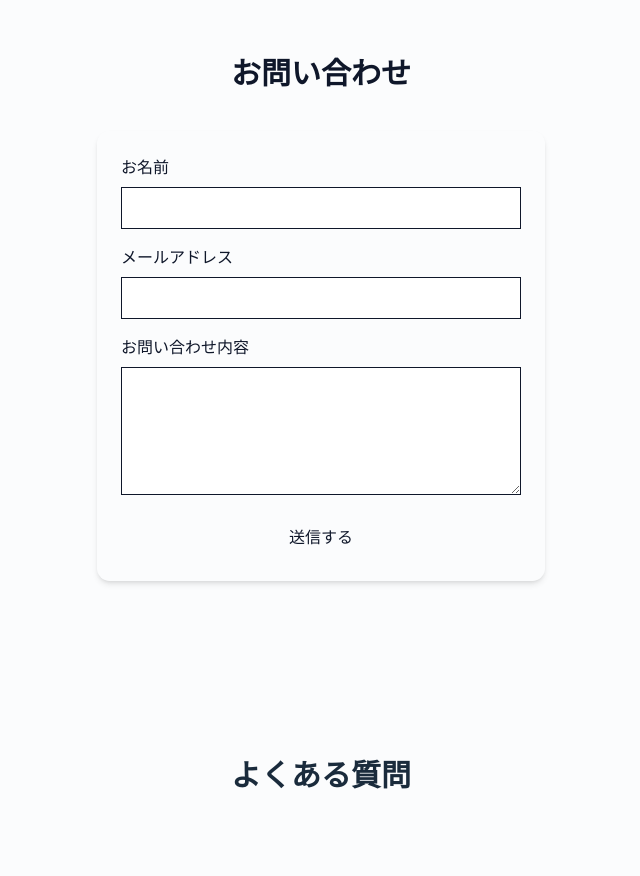
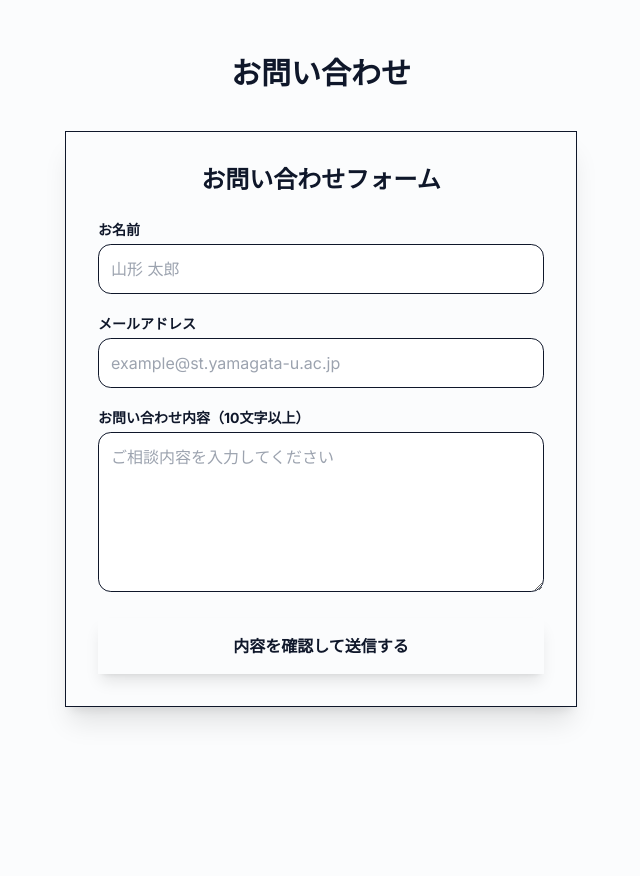
Before and after one commit to taira-syoma/goodjj-clinic, a Next.js app: page / in a window 1280 px wide. Shown: the part 4240-5116 px from the top of the page, without its empty margins (319-959 px from the left). Built offline with nearby package versions, Linux system fonts and the light colour scheme.

Commit message:
feat: add contact form validation with zod

```diff
--- a/app/actions.ts
+++ b/app/actions.ts
@@ -1,23 +1,45 @@
-"use server"; // サーバー側で動くことを宣言
+"use server"; // 必須：サーバー側で動かす宣言
 
 import { Resend } from "resend";
+import { z } from "zod";
+
+// 1. 入力ルールの定義（Zod）
+const ContactSchema = z.object({
+  name: z.string().min(2, "お名前は2文字以上で入力してください"),
+  email: z.string().email("有効なメールアドレスを入力してください"),
+  message: z.string().min(10, "内容は10文字以上で入力してください"),
+});
 
 const resend = new Resend(process.env.RESEND_API_KEY);
 
 export async function sendEmail(formData: FormData) {
-  const name = formData.get("name") as string;
-  const email = formData.get("email") as string;
-  const message = formData.get("message") as string;
+  // 2. 入力内容のバリデーション実行
+  const validatedFields = ContactSchema.safeParse({
+    name: formData.get("name"),
+    email: formData.get("email"),
+    message: formData.get("message"),
+  });
+
+  // チェックに失敗した場合
+  if (!validatedFields.success) {
+    return {
+      success: false,
+      errors: validatedFields.error.flatten().fieldErrors,
+    };
+  }
+
+  const { name, email, message } = validatedFields.data;
 
   try {
+    // 3. 全てOKならメール送信
     await resend.emails.send({
-      from: "Clinic Site <onboarding@resend.dev>", // 最初はこのまま
-      to: "m241549@st.yamagata-u.ac.jp", // 自分が受け取りたいアドレス
+      from: "onboarding@resend.dev",
+      to: "m241549@st.yamagata-u.ac.jp", // あなたの大学アドレス
       subject: `【お問い合わせ】${name}様より`,
       text: `名前: ${name}\nメール: ${email}\n内容: ${message}`,
     });
     return { success: true };
   } catch (error) {
-    return { success: false };
+    return { success: false, message: "通信エラーが発生しました" };
   }
 }
--- a/components/ContactForm.tsx
+++ b/components/ContactForm.tsx
@@ -1,38 +1,86 @@
-"use client"; // ユーザーが入力するのでクライアント側
+"use client";
+import { useState } from "react";
 import { sendEmail } from "@/app/actions";
-import { useState } from "react";
 
 export default function ContactForm() {
   const [status, setStatus] = useState("");
+  const [errors, setErrors] = useState<any>({}); // 各項目のエラーメッセージを保存する場所
 
-  async function handleSubmit(formData: FormData) {
+  async function handleFormSubmit(formData: FormData) {
     setStatus("送信中...");
+    setErrors({}); // 前回の表示を一度リセット
+
     const result = await sendEmail(formData);
+
     if (result.success) {
-      setStatus("送信が完了しました！");
+      setStatus("無事に送信されました！");
+      // 送信成功時にフォームを空にする
+      const form = document.getElementById("contact-form") as HTMLFormElement;
+      form.reset();
     } else {
-      setStatus("エラーが発生しました。");
+      setStatus("");
+      // もし Zod のチェックでエラーがあれば、画面に表示させる
+      if (result.errors) {
+        setErrors(result.errors);
+      } else {
+        setStatus(result.message || "エラーが発生しました。");
+      }
     }
   }
 
   return (
-    <form action={handleSubmit} className="max-w-md mx-auto p-6 bg-white rounded-lg shadow-md">
-      <div className="mb-4">
-        <label className="block text-gray-700 mb-2">お名前</label>
-        <input name="name" type="text" required className="w-full border p-2 rounded" />
-      </div>
-      <div className="mb-4">
-        <label className="block text-gray-700 mb-2">メールアドレス</label>
-        <input name="email" type="email" required className="w-full border p-2 rounded" />
-      </div>
-      <div className="mb-4">
-        <label className="block text-gray-700 mb-2">お問い合わせ内容</label>
-        <textarea name="message" required className="w-full border p-2 rounded h-32"></textarea>
-      </div>
-      <button type="submit" className="w-full bg-blue-600 text-white p-2 rounded hover:bg-blue-700">
-        送信する
-      </button>
-      {status && <p className="mt-4 text-center text-sm font-bold">{status}</p>}
-    </form>
+    <div className="max-w-lg mx-auto my-10 p-8 bg-white rounded-2xl shadow-xl border border-blue-50">
+      <h2 className="text-2xl font-bold mb-6 text-blue-900 text-center">お問い合わせフォーム</h2>
+
+      <form id="contact-form" action={handleFormSubmit} className="space-y-5">
+        {/* お名前 */}
+        <div>
+          <label className="block text-sm font-bold text-gray-700 mb-1">お名前</label>
+          <input
+            name="name"
+            type="text"
+            placeholder="山形 太郎"
+            className={`w-full border rounded-lg p-3 outline-none transition ${errors.name ? 'border-red-500 bg-red-50' : 'border-gray-300 focus:border-blue-500'}`}
+          />
+          {errors.name && <p className="text-red-500 text-xs mt-1 font-medium">⚠️ {errors.name[0]}</p>}
+        </div>
+
+        {/* メールアドレス */}
+        <div>
+          <label className="block text-sm font-bold text-gray-700 mb-1">メールアドレス</label>
+          <input
+            name="email"
+            type="text"
+            placeholder="example@st.yamagata-u.ac.jp"
+            className={`w-full border rounded-lg p-3 outline-none transition ${errors.email ? 'border-red-500 bg-red-50' : 'border-gray-300 focus:border-blue-500'}`}
+          />
+          {errors.email && <p className="text-red-500 text-xs mt-1 font-medium">⚠️ {errors.email[0]}</p>}
+        </div>
+
+        {/* お問い合わせ内容 */}
+        <div>
+          <label className="block text-sm font-bold text-gray-700 mb-1">お問い合わせ内容（10文字以上）</label>
+          <textarea
+            name="message"
+            placeholder="ご相談内容を入力してください"
+            className={`w-full border rounded-lg p-3 h-40 outline-none transition ${errors.message ? 'border-red-500 bg-red-50' : 'border-gray-300 focus:border-blue-500'}`}
+          />
+          {errors.message && <p className="text-red-500 text-xs mt-1 font-medium">⚠️ {errors.message[0]}</p>}
+        </div>
+
+        <button
+          type="submit"
+          className="w-full bg-blue-600 hover:bg-blue-700 text-white font-bold py-4 rounded-xl transition duration-300 shadow-lg transform hover:-translate-y-0.5"
+        >
+          内容を確認して送信する
+        </button>
+
+        {status && (
+          <div className={`mt-4 p-3 rounded-lg text-center font-bold ${status.includes("失敗") || status.includes("確認") ? "bg-red-100 text-red-700" : "bg-blue-100 text-blue-700"}`}>
+            {status}
+          </div>
+        )}
+      </form>
+    </div>
   );
 }
--- a/package.json
+++ b/package.json
@@ -17,7 +17,8 @@
     "react": "^18.3.1",
     "react-dom": "^18.3.1",
     "resend": "^6.9.3",
-    "tailwind-merge": "^3.5.0"
+    "tailwind-merge": "^3.5.0",
+    "zod": "^4.3.6"
   },
   "devDependencies": {
     "@types/node": "^20.17.10",
```
Also changed, not shown: 1 other file (tests, documents, lock files or other folders).
